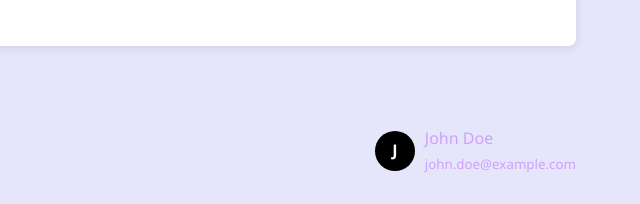
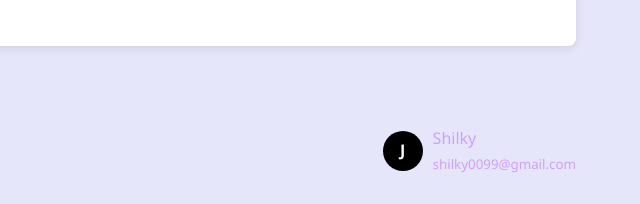
Before and after one commit to SHILKY0099/Public-Grievance-Redressal, a plain HTML site: page index.html in a window 1280 px wide. Shown: the part 1060-1264 px from the top of the page, 640-1280 px from the left. Drawn offline with Linux system fonts and the light colour scheme.

Commit message:
Update index.html

```diff
--- a/index.html
+++ b/index.html
@@ -180,8 +180,8 @@
                 <div class="user-profile">
                     <div class="profile-pic">J</div>
                     <div>
-                        <p>John Doe</p>
-                        <small>john.doe@example.com</small>
+                        <p>Shilky</p>
+                        <small>shilky0099@gmail.com</small>
                     </div>
                 </div>
             </div>
```
